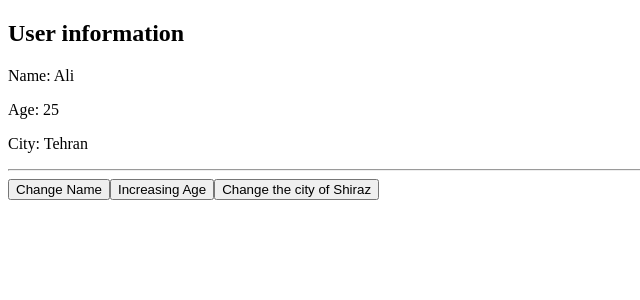
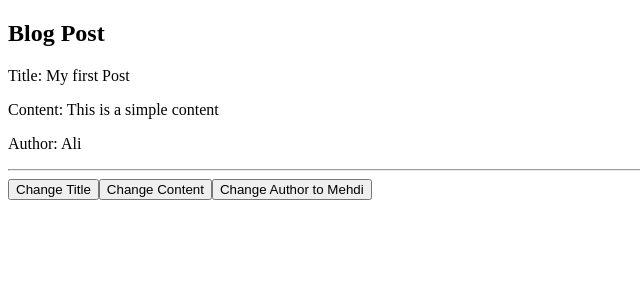
Before and after one commit to mehdijeyranii/React-props, a React (Vite) app: page / in a window 1280 px wide. Shown: the top 300 px of the page, without its empty margins (0-640 px from the left). Built offline with nearby package versions, Linux system fonts and the light colour scheme.

Commit message:
Manage blog post state with TypeScript and update post details

```diff
--- a/src/App.tsx
+++ b/src/App.tsx
@@ -1,50 +1,50 @@
 import { useState } from "react";
 
-interface UserProps {
-  name: string;
-  age: number;
-  city: string;
+interface Post {
+  title: string;
+  content: string;
+  author: string;
 }
 
-const UserProfile = () => {
-  const [user, setUser] = useState<UserProps>({
-    name: "Ali",
-    age: 25,
-    city: "Tehran",
+const BlogPost = () => {
+  const [post, setPost] = useState<Post>({
+    title: "My first Post",
+    content: "This is a simple content",
+    author: "Ali",
   });
 
-  const changeName = () => {
-    setUser((prevUser) => ({
-      ...prevUser,
-      name: "Mehdi",
+  const changeTitle = () => {
+    setPost((prevPost) => ({
+      ...prevPost,
+      title: "Updated Post Title",
     }));
   };
 
-  const increaseAge = () => {
-    setUser((prevUser) => ({
-      ...prevUser,
-      age: prevUser.age + 1,
+  const changeContent = () => {
+    setPost((prevPost) => ({
+      ...prevPost,
+      content: "This is the new content for the post.",
     }));
   };
 
-  const changeCity = (newCity: string) => {
-    setUser((prevUser) => ({
-      ...prevUser,
-      city: newCity,
+  const changeAuthor = (newAuthor: string) => {
+    setPost((prevPost) => ({
+      ...prevPost,
+      author: newAuthor,
     }));
   };
 
   return (
     <div>
-      <h2>User information</h2>
-      <p>Name: {user.name}</p>
-      <p>Age: {user.age}</p>
-      <p>City: {user.city}</p>
+      <h2>Blog Post</h2>
+      <p>Title: {post.title}</p>
+      <p>Content: {post.content}</p>
+      <p>Author: {post.author}</p>
       <hr />
-      <button onClick={changeName}>Change Name</button>
-      <button onClick={increaseAge}>Increasing Age</button>
-      <button onClick={() => changeCity("Shiraz")}>
-        Change the city of Shiraz
+      <button onClick={changeTitle}>Change Title</button>
+      <button onClick={changeContent}>Change Content</button>
+      <button onClick={() => changeAuthor("Mehdi")}>
+        Change Author to Mehdi
       </button>
     </div>
   );
@@ -53,7 +53,7 @@ const UserProfile = () => {
 const App = () => {
   return (
     <div>
-      <UserProfile />
+      <BlogPost />
     </div>
   );
 };
```
